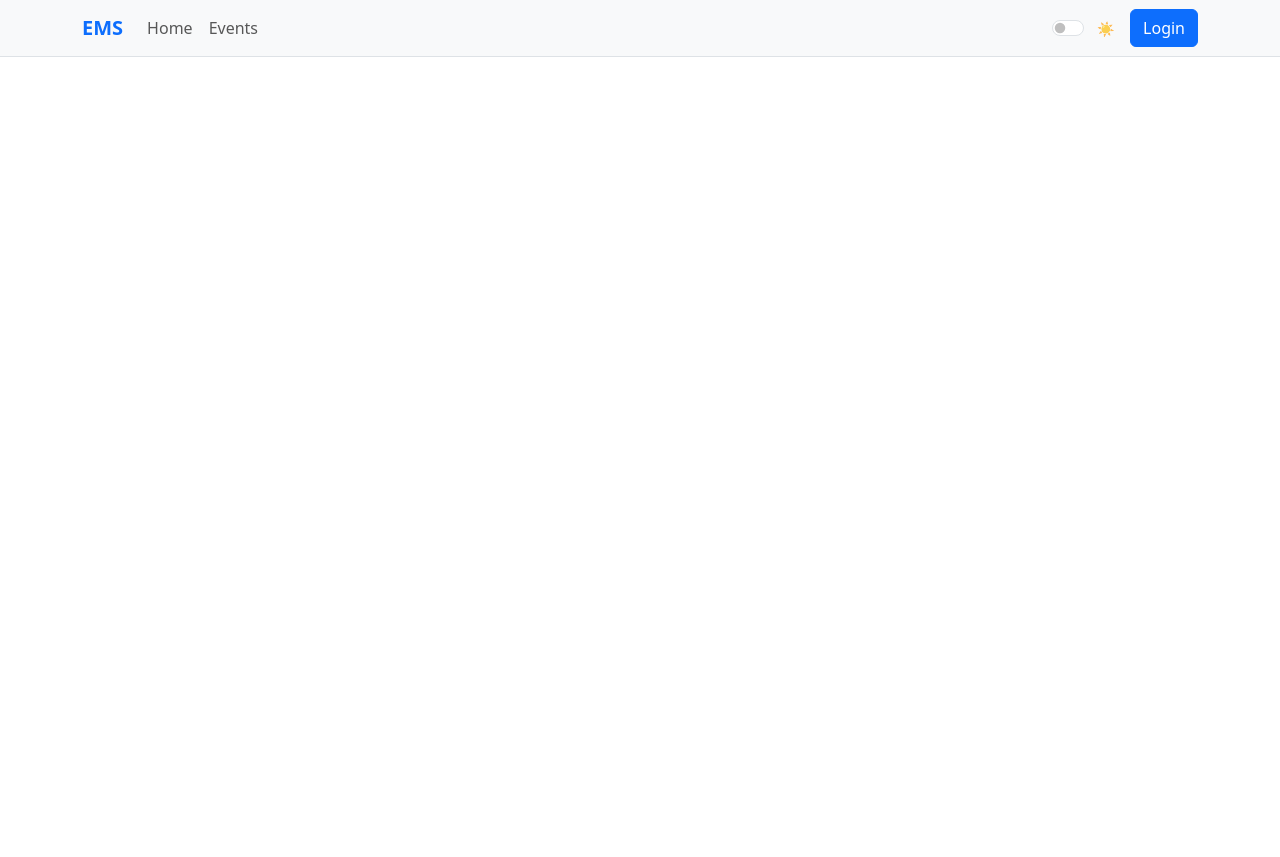
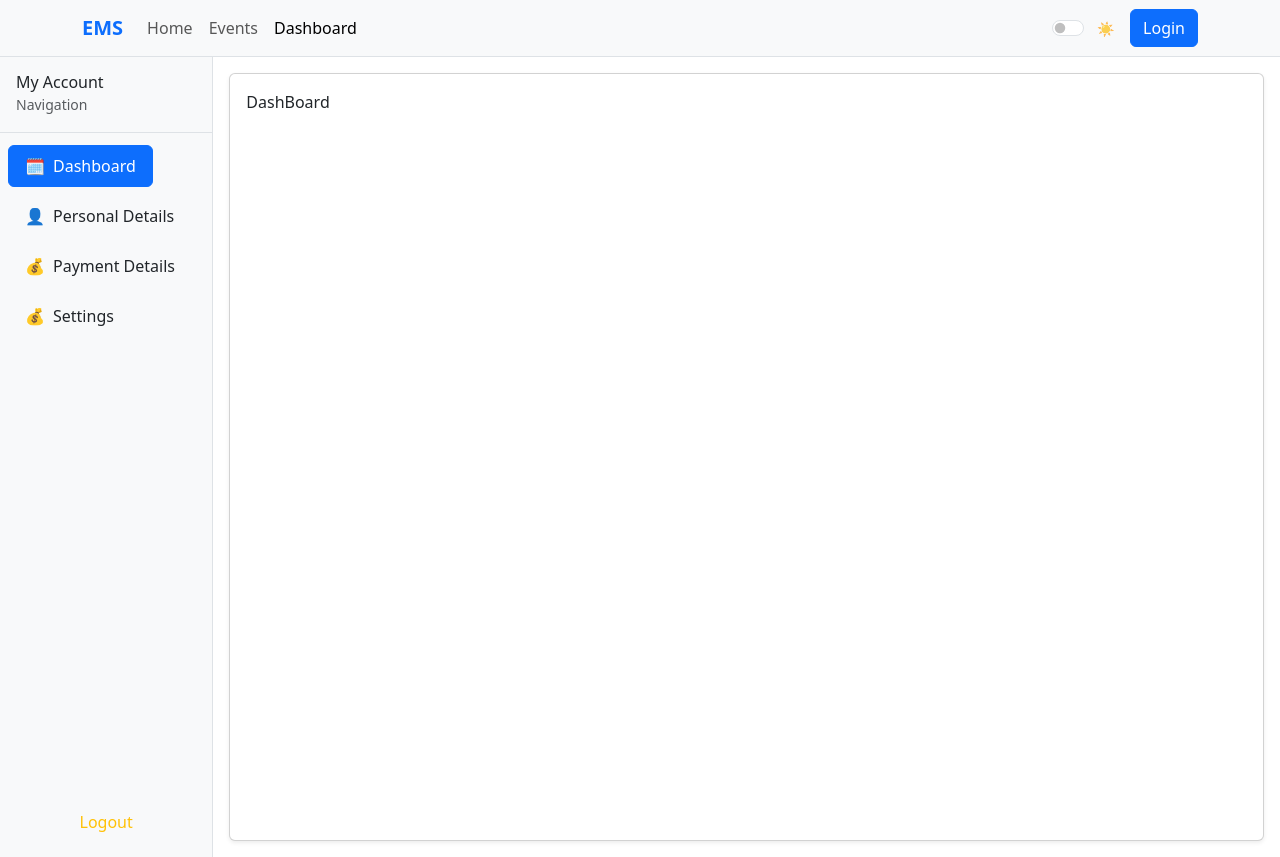
Before and after one commit to aakhyan-cogni/ems, a React (Vite) app in the folder web/: page /dashboard in a window 1280 px wide. Before the commit the page ends 800 px from the top, so only its background shows below. Built offline with nearby package versions, Linux system fonts and the light colour scheme.

Commit message:
Dashboard update-1

```diff
--- a/web/src/components/Navbar.tsx
+++ b/web/src/components/Navbar.tsx
@@ -33,6 +33,11 @@ export default function Navbar() {
 								Events
 							</NavLink>
 						</li>
+						<li className="nav-item">
+							<NavLink className="nav-link" to="/dashboard">
+								Dashboard
+							</NavLink>
+						</li>
 					</ul>
 
 					<div className="d-flex flex-column flex-lg-row align-items-lg-center gap-3 mt-3 mt-lg-0">
--- /dev/null
+++ b/web/src/components/TabBar.tsx
@@ -0,0 +1,124 @@
+import React, { useState } from "react";
+import ThemeSwitch from "./ThemeSwitch";
+
+export default function ProfileLayout() {
+  const [active, setActive] = useState("dashboard");
+  const [isLogoutHovered, setIsLogoutHovered] = useState(false);
+
+//   const NavButton = ({ id, label, icon }) => (
+//     <button
+//       type="button"
+//       className={`nav-link text-start px-3 py-2 ${active === id ? "active" : ""}`}
+//       onClick={() => setActive(id)}
+//       aria-current={active === id ? "page" : undefined}
+//     >
+//       {icon ? <span className="me-2">{icon}</span> : null}
+//       {label}
+//     </button>
+//   );
+
+  return (
+    <div className="container-fluid">
+      <div className="row min-vh-100">
+        <aside className={`col-12 col-md-3 col-lg-2 border-end bg-body-tertiary px-0 `}>
+          <div className={`d-flex flex-column h-100`}>
+            <div className="p-3 border-bottom">
+              <h6 className="mb-0">My Account</h6>
+              <small className="text-muted">Navigation</small>
+            </div>
+
+            <nav className="nav nav-pills flex-column py-2">
+              <div className="nav-item">
+                {/* <NavButton id="dashboard" label="Dashboard" icon={"🗓️"}/> */}
+                <button
+                    className={`btn m-1 ms-2 text-start px-3 py-2 ${active === "dashboard" ? "btn-primary" : ""}`}
+                    onClick={() => setActive("dashboard")}
+                    aria-current={active === "dashboard" ? "page" : undefined}
+                    >
+                        <span className="me-2">{"🗓️"}</span>
+                    {"Dashboard"}
+                </button>
+              </div>
+              <div className="nav-item">
+                {/* <NavButton id="personal" label="Personal Details" icon={"👤"}/> */}
+                <button
+                    className={`btn m-1 ms-2 text-start px-3 py-2 ${active === "personal" ? "btn-primary" : ""}`}
+                    onClick={() => setActive("personal")}>
+                        <span className="me-2">{"👤"}</span>
+                    {"Personal Details"}
+                </button>
+              </div>
+              <div className="nav-item">
+                {/* <NavButton id="payment" label="Payment Details" icon={"💰"}/> */}
+                <button
+                    className={`btn m-1 ms-2 text-start px-3 py-2 ${active === "payment" ? "btn-primary" : ""}`}
+                    onClick={() => setActive("payment")}>
+                        <span className="me-2">{"💰"}</span>
+                    {"Payment Details"}
+                </button>
+              </div>
+              <div className="nav-item">
+                {/* <NavButton id="settings" label="Settings" icon={"⚙️"}/> */}
+                <button
+                    className={`btn m-1 ms-2 text-start px-3 py-2 ${active === "settings" ? "btn-primary" : ""}`}
+                    onClick={() => setActive("settings")}>
+                        <span className="me-2">{"💰"}</span>
+                    {"Settings"}
+                </button>
+              </div>
+            </nav>
+
+            <div className="mt-auto p-3">
+              <button
+                type="button"
+                className={`btn w-100 text-warning ${isLogoutHovered ? "btn-warning text-black" : ""}`}
+                onMouseOver={() => setIsLogoutHovered(true)}
+                onMouseLeave={() => setIsLogoutHovered(false)}
+                onClick={() => {
+
+                }}
+              >
+                Logout
+              </button>
+            </div>
+          </div>
+        </aside>
+
+        <main className="col-12 col-md-9 col-lg-10 p-3">
+          <div className="card shadow-sm h-100">
+            <div className="card-body">
+              {active === "dashboard" && <DashboardContent />}
+              {active === "personal" && <PersonalContent />}
+              {active === "payment" && <PaymentContent />}
+              {active === "settings" && <SettingsContent />}
+            </div>
+          </div>
+        </main>
+      </div>
+    </div>
+  );
+}
+
+function DashboardContent() {
+  return (
+    <>DashBoard</>
+  );
+}
+
+function PersonalContent() {
+  return (
+    <>Personal Details</>
+  );
+}
+
+function PaymentContent() {
+  return (
+    <>Payment Details</>
+  );
+}
+
+function SettingsContent() {
+  return (
+    <>Settings</>
+  );
+}
--- a/web/src/main.tsx
+++ b/web/src/main.tsx
@@ -6,6 +6,7 @@ import { BrowserRouter, Route, Routes } from "react-router";
 import Login from "./pages/login";
 import Navbar from "./components/Navbar";
 import "bootstrap";
+import Dashboard from "./pages/Dashboard";
 
 createRoot(document.getElementById("root")!).render(
 	<BrowserRouter>
@@ -13,6 +14,7 @@ createRoot(document.getElementById("root")!).render(
 		<Routes>
 			<Route path="/" element={<App />} />
 			<Route path="/login" element={<Login />} />
+			<Route path="/dashboard" element={<Dashboard/>} />
 		</Routes>
 	</BrowserRouter>,
 );
--- /dev/null
+++ b/web/src/pages/Dashboard.tsx
@@ -0,0 +1,12 @@
+import React from 'react';
+import TabBar from '../components/TabBar';
+
+const Dashboard = () => {
+    return (
+        <div>
+            <TabBar/>
+        </div>
+    );
+}
+
+export default Dashboard;
```
